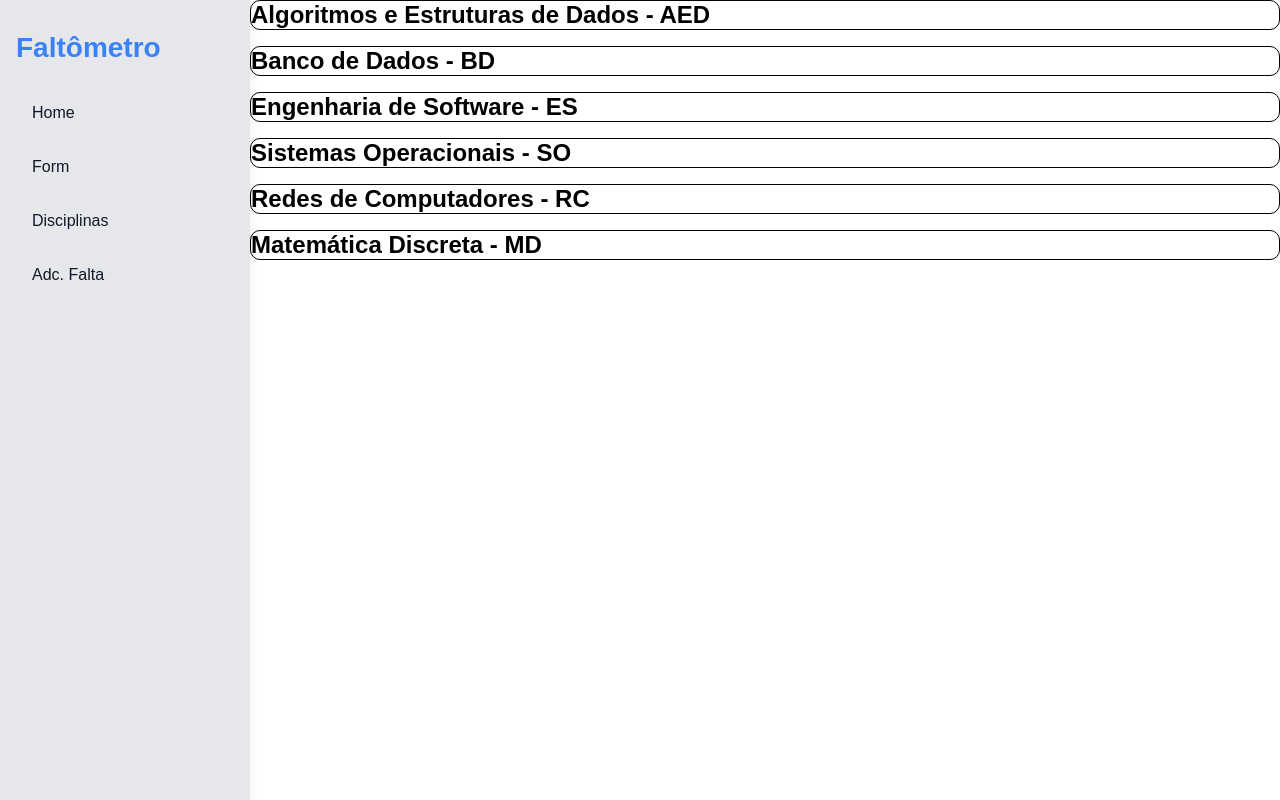
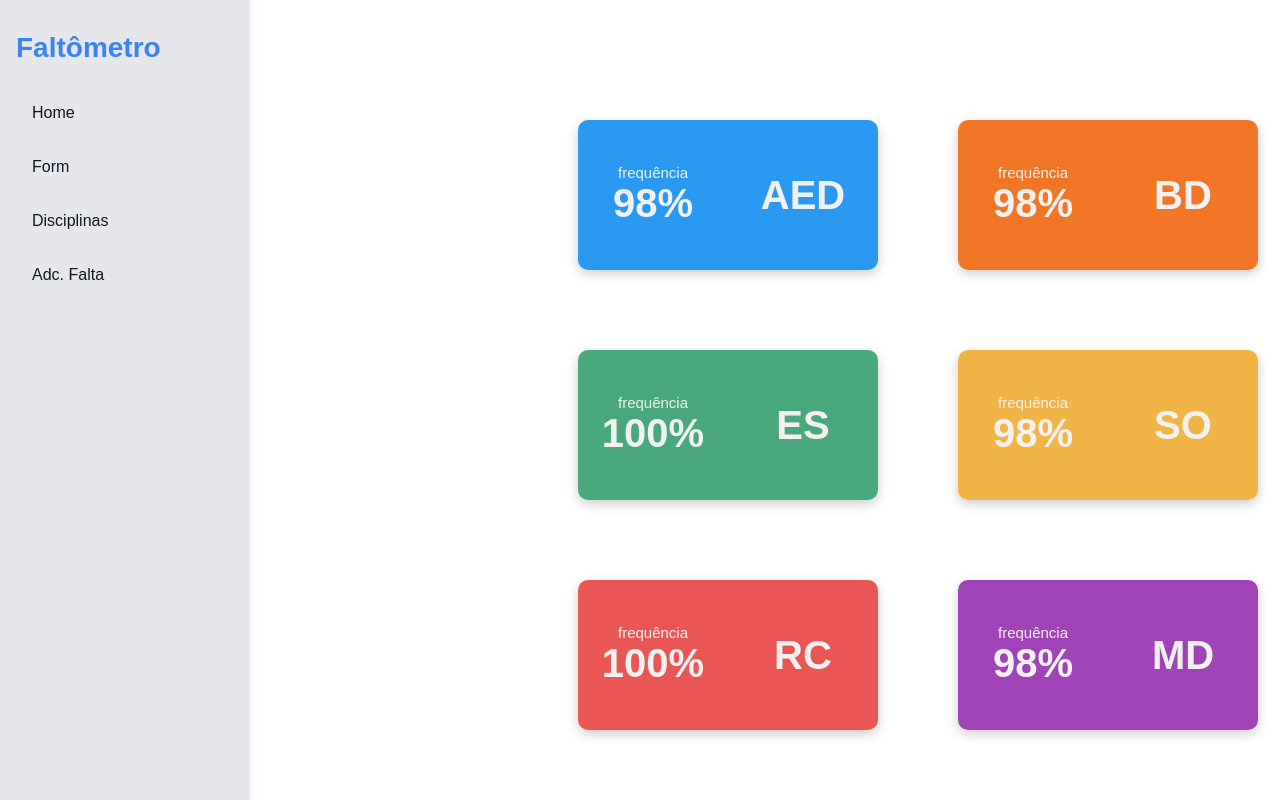
Before and after one commit to rafakimanja/ADS-Faltometro, a Next.js app: page / in a window 1280 px wide. Built offline with nearby package versions, Linux system fonts and the light colour scheme.

Commit message:
alterando pagina principal

```diff
--- a/src/app/api/falta/route.ts
+++ b/src/app/api/falta/route.ts
@@ -31,15 +31,9 @@ export async function GET(req: NextRequest) {
 
     const faltasDaDisc = faltas.filter((falta) => falta.disciplinaID === disc.id)
 
-    if(faltasDaDisc.length > 0){
-        return new NextResponse(JSON.stringify(faltasDaDisc), {
-            status: 200,
-        })
-    } else {
-        return new NextResponse('Nenhuma falta registra nesta disciplina', {
-            status: 404,
-        })
-    }
+    return new NextResponse(JSON.stringify(faltasDaDisc), {
+        status: 200,
+    })
 }
 
 export async function POST(req: NextRequest) {
--- a/src/app/disciplinas/[id]/page.tsx
+++ b/src/app/disciplinas/[id]/page.tsx
@@ -6,7 +6,7 @@ import { useParams } from 'next/navigation'
 import { useEffect, useState } from 'react'
 import { deleteDisciplina, getDisciplina } from '@/functions/apiDisciplina'
 import { fetchFaltas } from '@/functions/apiFalta'
-import TabelaFaltas from '@/components/TabelaFaltas'
+import TabelaFaltas from '@/components/Tabela/TabelaFaltas'
 import calculaFreq from '@/functions/calculaFrequencia'
 import './disciplina.css'
 
--- a/src/app/layout.tsx
+++ b/src/app/layout.tsx
@@ -1,5 +1,5 @@
 import type { Metadata } from "next";
-import Sidebar from "@/components/Sidebar";
+import Sidebar from "@/components/Sidebar/Sidebar";
 import "./globals.css";
 
 export const metadata: Metadata = {
--- a/src/app/page.css
+++ b/src/app/page.css
@@ -1,3 +1,56 @@
 .main-div{
     margin-left: 250px;
+    width: 90%;
+    display: flex;
+    justify-content: center;
 }
+
+.cards{
+    width: 50%;
+    display: grid;
+    grid-template-columns: repeat(2, 1fr);
+    padding: 40px;
+    gap: 5rem;
+    margin-top: 5rem;
+}
+
+@media (min-width: 1920px){
+    .cards{
+        width: 70%;
+        grid-template-columns: repeat(3, 1fr);
+    }
+}
+
+.card-content{
+    width: 300px;
+    height: 150px;
+    border-radius: 10px;
+    box-shadow: 0 4px 12px rgba(0, 0, 0, 0.2);
+    display: flex;
+    color: #f1f1f1;
+}
+
+.card{
+    flex: 1;
+    height: 100%;
+    display: flex;
+    align-items: center;
+    justify-content: center;
+    flex-direction: column;
+}
+
+.card p{
+    font-size: 15px;
+}
+
+.card h1{
+    font-size: 30pt;
+}
+
+#freq{
+    border-radius: 10px 0 0 10px;
+}
+
+#titulo{
+    border-radius: 0 10px 10px 0;
+}
--- a/src/app/page.tsx
+++ b/src/app/page.tsx
@@ -2,35 +2,64 @@
 
 import { useEffect, useState } from "react";
 import { Disciplina } from "@/@types/disciplina";
+import { fetchDisciplinas } from "@/functions/apiDisciplina";
+import ExibeFrequencia from "@/components/Frequencia/ExibeFreq";
 import "./page.css"
 
 export default function Home() {
 
+  const cores = [
+    '#0588f0', // azul
+    '#ef5f00', // laranja
+    '#2b9a66', // verde
+    '#efa727', // amarelo
+    '#e53935', // vermelho
+    '#8e24aa'  // roxo
+  ];
+
  const [disciplinas, setDisciplinas] = useState<Disciplina[] | null>(null)
 
   useEffect(() => {
-    async function fetchData() {
-      try {
-        const response = await fetch('/api/disciplina')
-        const data = await response.json()
-        setDisciplinas(data)
-      } catch (error) {
-        alert(`Erro ao buscar por disciplinas | ${error}`)
-      }
-    }
+    fetchDisciplinas()
+     .then(setDisciplinas)
+     .catch(err => {
+      alert(err)
+     })
+  }, [])
 
-    fetchData()
-  }, [])
+  function hexParaRgba(hex: string, alpha: number): string {
+    const r = parseInt(hex.slice(1, 3), 16);
+    const g = parseInt(hex.slice(3, 5), 16);
+    const b = parseInt(hex.slice(5, 7), 16);
+    return `rgba(${r}, ${g}, ${b}, ${alpha})`;
+  }
+
+  function useCorCiclica(index: number, alpha = 1): string {
+    const corHex = cores[index % cores.length];
+    return hexParaRgba(corHex, alpha);
+  }
 
   return (
     <div className="main-div">
-      {
-        disciplinas?.map((disc) => (
-          <div key={disc.id} style={{ border: 'solid 1px black', borderRadius: '10px', marginBottom: '1rem'}}>
-            <h2>{disc.titulo} - {disc.sigla}</h2>
-          </div>
-        ))
-      }
+      <div className="cards">
+        {
+          disciplinas ? (
+            disciplinas.map((disc, index) => {
+            return (
+              <div className="card-content" style={{ backgroundColor: useCorCiclica(index, 0.85)}} key={index}>
+                <div className="card" id="freq">
+                  <p>frequência</p>
+                  <h1><ExibeFrequencia disciplina={disc}/></h1>
+                </div>
+                <div className="card" id="titulo">
+                  <h1>{disc.sigla}</h1>
+                </div>
+              </div>
+            )
+            })
+          ) : <p>Procurando disciplinas...</p>
+        }
+      </div>
     </div>
   );
 }
--- /dev/null
+++ b/src/components/Frequencia/ExibeFreq.tsx
@@ -0,0 +1,28 @@
+import type { Disciplina } from "@/@types/disciplina";
+import type { Falta } from "@/@types/falta";
+import { fetchFaltas } from "@/functions/apiFalta";
+import calculaFreq from "@/functions/calculaFrequencia";
+import { useEffect, useState } from "react";
+
+interface ExibeFrequenciaProps {
+  disciplina: Disciplina;
+}
+
+export default function ExibeFrequencia({ disciplina }: ExibeFrequenciaProps) {
+  const [faltas, setFaltas] = useState<Falta[]>([]);
+  const [carregando, setCarregando] = useState(true);
+
+  useEffect(() => {
+    if (disciplina?.id) {
+      fetchFaltas(disciplina.id)
+        .then((data) => setFaltas(data || []))
+        .catch((err) => alert(err))
+        .finally(() => setCarregando(false));
+    }
+  }, [disciplina.id]);
+
+  if (carregando) return <>...</>;
+
+  const freq = calculaFreq(disciplina, faltas);
+  return <>{freq}%</>;
+}
```
Also changed, not shown: src/components/Sidebar/Sidebar.css (renamed from src/components/Sidebar.css), src/components/Sidebar/Sidebar.tsx (renamed from src/components/Sidebar.tsx), src/components/Tabela/TabelaFaltas.css (renamed from src/components/TabelaFaltas.css), src/components/Tabela/TabelaFaltas.tsx (renamed from src/components/TabelaFaltas.tsx).
